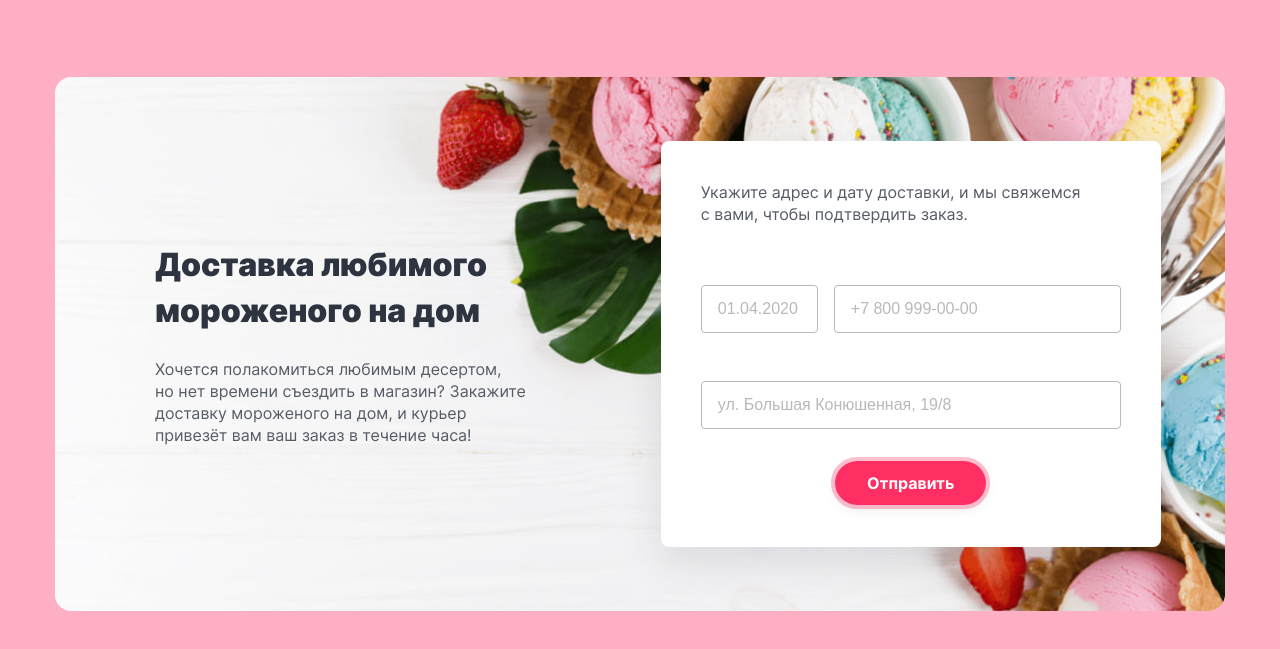
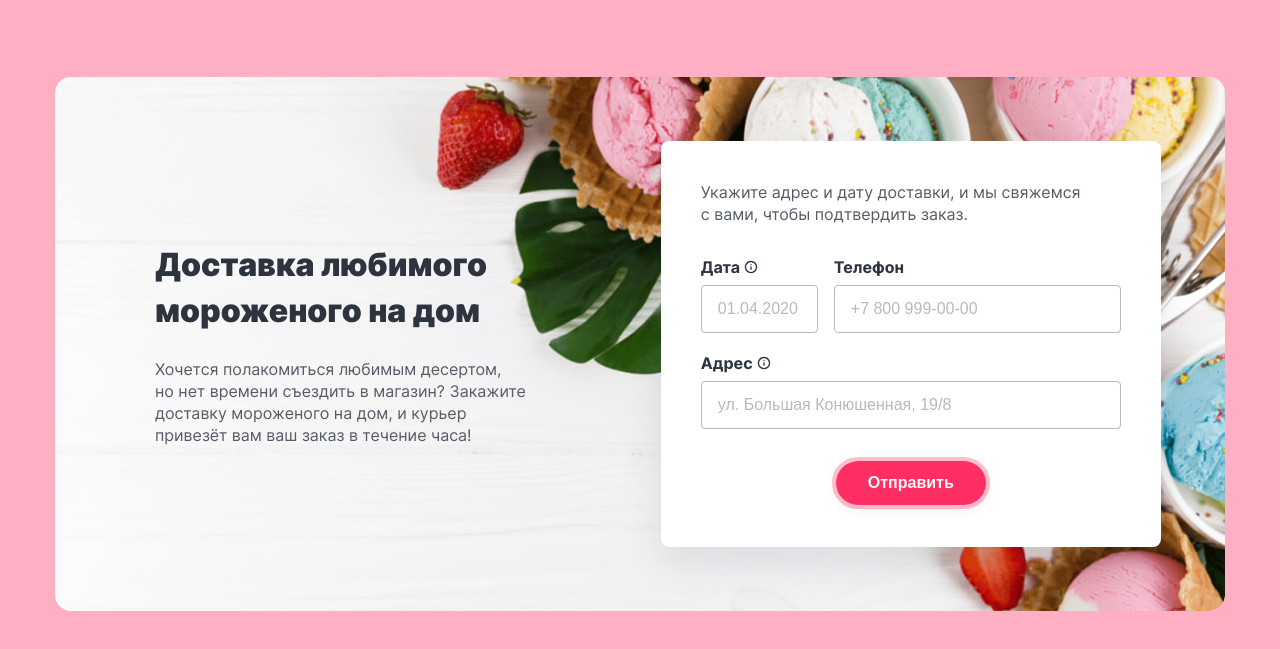
Before and after one commit to htmlacademy-htmlcss/2303173-gllacy-36, a plain HTML site: page index.html in a window 1280 px wide. Shown: the part 2026-2675 px from the top of the page. Drawn offline with Linux system fonts and the light colour scheme.

Commit message:
Update delivery form

```diff
--- a/index.html
+++ b/index.html
@@ -282,19 +282,69 @@
 
         <p class="text-medium">Укажите адрес и дату доставки, и мы свяжемся<br> с вами, чтобы подтвердить заказ.</p>
 
-        <form class="delivery__form">
+        <form class="delivery__form" action="https://echo.htmlacademy.ru">
 
-          <div class="delivery__input-container">
-            <input class="date__input mailing__input" type="text" name="delivery-date" placeholder="01.04.2020">
-            <input class="phone__input mailing__input" type="tel" name="delivery-telephone" placeholder="+7 800 999-00-00">
-          </div>
+          <div class="form__wrapper">
 
-          <div class="adress__container">
-            <input class="adress__input mailing__input" type="text" name="delivery-adress" placeholder="ул. Большая Конюшенная, 19/8">
+            <div class="form__line">
+              <div class="label-container">
+                <div class="form-label">
+                  <label for="date">
+                    <p class="text-small-bold">Дата</p>
+                  </label>
+
+                  <svg width="14" height="14" viewBox="0 0 14 14" fill="none" xmlns="http://www.w3.org/2000/svg">
+                    <g clip-path="url(#clip0_22396_454)">
+                    <path fill-rule="evenodd" clip-rule="evenodd" d="M7.00026 2.12508C4.30774 2.12508 2.12502 4.3078 2.12502 7.00032C2.12502 9.69284 4.30774 11.8756 7.00026 11.8756C9.69278 11.8756 11.8755 9.69284 11.8755 7.00032C11.8755 4.3078 9.69278 2.12508 7.00026 2.12508ZM0.791687 7.00032C0.791687 3.57142 3.57136 0.791748 7.00026 0.791748C10.4292 0.791748 13.2088 3.57142 13.2088 7.00032C13.2088 10.4292 10.4292 13.2089 7.00026 13.2089C3.57136 13.2089 0.791687 10.4292 0.791687 7.00032ZM7.00007 6.3334C7.36826 6.3334 7.66674 6.63188 7.66674 7.00007V9.21683C7.66674 9.58502 7.36826 9.8835 7.00007 9.8835C6.63188 9.8835 6.33341 9.58502 6.33341 9.21683V7.00007C6.33341 6.63188 6.63188 6.3334 7.00007 6.3334ZM7.00007 4.11665C6.63188 4.11665 6.33341 4.41513 6.33341 4.78332C6.33341 5.1515 6.63188 5.44998 7.00007 5.44998H7.0059C7.37409 5.44998 7.67257 5.1515 7.67257 4.78332C7.67257 4.41513 7.37409 4.11665 7.0059 4.11665H7.00007Z" fill="#2D3440"/>
+                    </g>
+                    <defs>
+                    <clipPath id="clip0_22396_454">
+                    <rect width="14" height="14" fill="white"/>
+                    </clipPath>
+                    </defs>
+                    </svg>
+                </div>
+
+                <input class="date__input mailing__input" type="text" id="date" name="delivery-date" placeholder="01.04.2020">
+              </div>
+
+              <div class="label-container label-width">
+                <div class="form-label">
+                  <label for="phone">
+                    <p class="text-small-bold">Телефон</p>
+                  </label>
+                </div>
+
+                <input class="mailing__input" type="tel" id="phone" name="delivery-phone" placeholder="+7 800 999-00-00">
+              </div>
+            </div>
+
+            <div class="label-container">
+              <div class="form-label">
+                <label for="adress">
+                  <p class="text-small-bold">Адрес</p>
+                </label>
+
+                <svg width="14" height="14" viewBox="0 0 14 14" fill="none" xmlns="http://www.w3.org/2000/svg">
+                  <g clip-path="url(#clip0_22396_454)">
+                  <path fill-rule="evenodd" clip-rule="evenodd" d="M7.00026 2.12508C4.30774 2.12508 2.12502 4.3078 2.12502 7.00032C2.12502 9.69284 4.30774 11.8756 7.00026 11.8756C9.69278 11.8756 11.8755 9.69284 11.8755 7.00032C11.8755 4.3078 9.69278 2.12508 7.00026 2.12508ZM0.791687 7.00032C0.791687 3.57142 3.57136 0.791748 7.00026 0.791748C10.4292 0.791748 13.2088 3.57142 13.2088 7.00032C13.2088 10.4292 10.4292 13.2089 7.00026 13.2089C3.57136 13.2089 0.791687 10.4292 0.791687 7.00032ZM7.00007 6.3334C7.36826 6.3334 7.66674 6.63188 7.66674 7.00007V9.21683C7.66674 9.58502 7.36826 9.8835 7.00007 9.8835C6.63188 9.8835 6.33341 9.58502 6.33341 9.21683V7.00007C6.33341 6.63188 6.63188 6.3334 7.00007 6.3334ZM7.00007 4.11665C6.63188 4.11665 6.33341 4.41513 6.33341 4.78332C6.33341 5.1515 6.63188 5.44998 7.00007 5.44998H7.0059C7.37409 5.44998 7.67257 5.1515 7.67257 4.78332C7.67257 4.41513 7.37409 4.11665 7.0059 4.11665H7.00007Z" fill="#2D3440"/>
+                  </g>
+                  <defs>
+                  <clipPath id="clip0_22396_454">
+                  <rect width="14" height="14" fill="white"/>
+                  </clipPath>
+                  </defs>
+                  </svg>
+              </div>
+
+              <input class="mailing__input" type="text" id="adress" name="delivery-adress" placeholder="ул. Большая Конюшенная, 19/8">
+
+            </div>
+
           </div>
 
           <div class="button-container">
-            <button class="button button--secondary">Отправить</button>
+            <button class="buttom button--secondary">Отправить</button>
           </div>
 
         </form>
--- a/styles/style.css
+++ b/styles/style.css
@@ -726,23 +726,44 @@ body {
   padding: 40px 40px 42px 40px;
 }
 
+
+/* Форма доставки */
+
 .delivery__form {
-  margin-top: 60px;
+  margin-top: 32px;
+  display: flex;
+  flex-direction: column;
 }
 
-.delivery__input-container {
+.form__wrapper {
+  display: flex;
+  flex-direction: column;
+  gap: 20px;
+}
+
+.form__line {
   display: flex;
   gap: 16px;
 }
 
-.date__input {
-  padding: 13px 16px 13px 16px;
-  box-sizing: border-box;
-  width: 117px;
+.label-container {
+  display: flex;
+  flex-direction: column;
+  gap: 8px;
 }
 
-.adress__container{
-  margin-top: 48px;
+.label-container.label-width {
+  width: 100%;
+}
+
+.form-label {
+  display: flex;
+  align-items: center;
+  gap: 4px;
+}
+
+.date__input {
+  width: 117px;
 }
 
 .button-container {
@@ -751,7 +772,6 @@ body {
 
   margin-top: 32px;
 }
-
 
 /* Фидбек */
 
```
